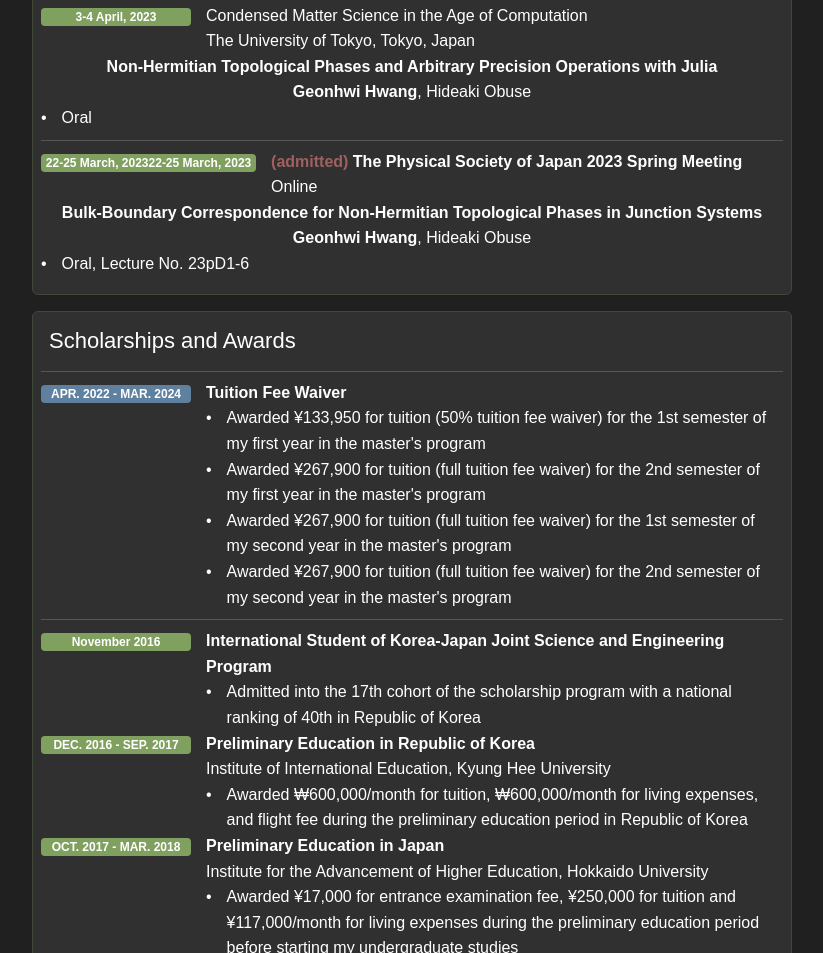
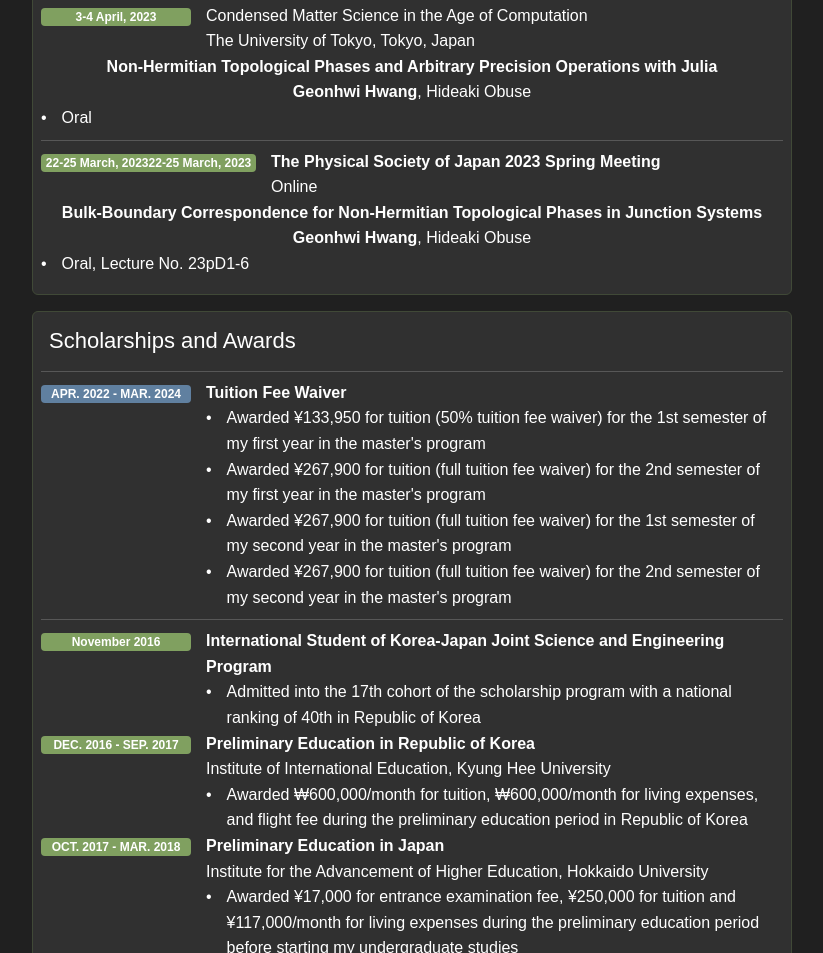
Before and after one commit to 88gh/88gh.github.io, a plain HTML site: page index.html in a window 1280 px wide. Shown: the part 1710-2663 px from the top of the page, without its empty margins (228-1051 px from the left). Drawn offline with nearby package versions, Linux system fonts and the light colour scheme.

Commit message:
Update index.html

```diff
--- a/index.html
+++ b/index.html
@@ -376,7 +376,7 @@ Unauthorized use, duplication, or dissemination of this information is strictly
         <span class="badge badge-primary">22-25 March, 202322-25 March, 2023</span>
     </div>
     <div class="col-md col-12">
-        <div><span style="color: #a06060;"><strong>(admitted) </strong></span><strong>The Physical Society of Japan 2023 Spring Meeting</strong></div>
+        <div><strong>The Physical Society of Japan 2023 Spring Meeting</strong></div>
         <div>Online</div>
     </div>
 </div>
```
